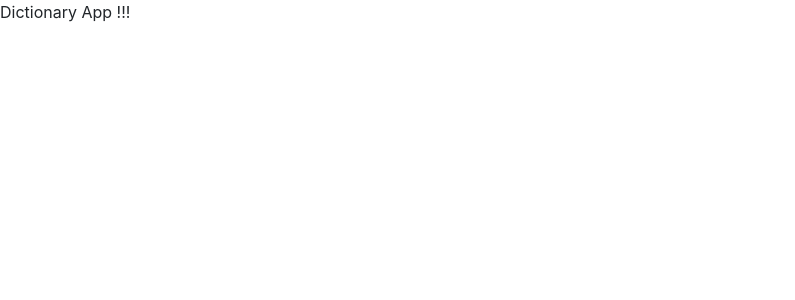
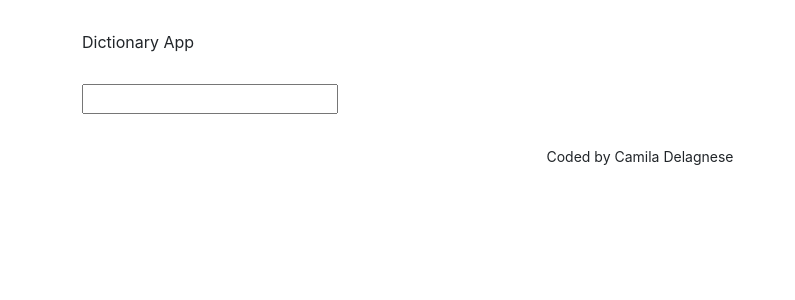
Before and after one commit to CamilaDelagnese/react-dictionary, a React (Create React App) app: page / in a window 1280 px wide. Shown: the top 300 px of the page, without its empty margins (0-795 px from the left). Built offline with nearby package versions, Linux system fonts and the light colour scheme.

Commit message:
add searching engine

```diff
--- a/src/App.css
+++ b/src/App.css
@@ -0,0 +1,8 @@
+.App-header {
+  margin: 30px 0;
+}
+
+.App-footer {
+  text-align: center;
+  margin: 30px 0;
+}
--- a/src/App.js
+++ b/src/App.js
@@ -1,15 +1,22 @@
 
 import "./App.css";
+import Dictionary from "./Dictionary";
 
-function App() {
+export default function App() {
   return (
     <div className="App">
+      <div className="container">
       <header className="App-header">
 
-        Dictionary App !!!
+      Dictionary App
       </header>
+      <main>
+        <Dictionary/>
+      </main>
+      <footer className="App-footer">
+       <small> Coded by Camila Delagnese</small>
+      </footer>
+      </div>
     </div>
   );
 }
-
-export default App;
--- /dev/null
+++ b/src/Dictionary.js
@@ -0,0 +1,23 @@
+import React, {useState} from "react";
+import "./Dictionary.css";
+
+export default function Dictionary(){
+let [Keyword, setKeyword]= useState("");
+
+function search(event){
+    event.preventDefault();
+    alert(`Searching for ${Keyword} definition`);
+}
+
+function handleKeywordChange(event){
+    console.log(event.target.value);
+}
+
+    return (
+    <div className="Dictionary">
+    <form onSubmit={search}>
+     <input type="search"onChange={handleKeywordChange} />
+    </form>
+    </div>
+    );
+}
```
Also changed, not shown: public/Logo.png/logo_small.png (renamed from public/logo 2/logo_small.png), src/Dictionary.css (added).
